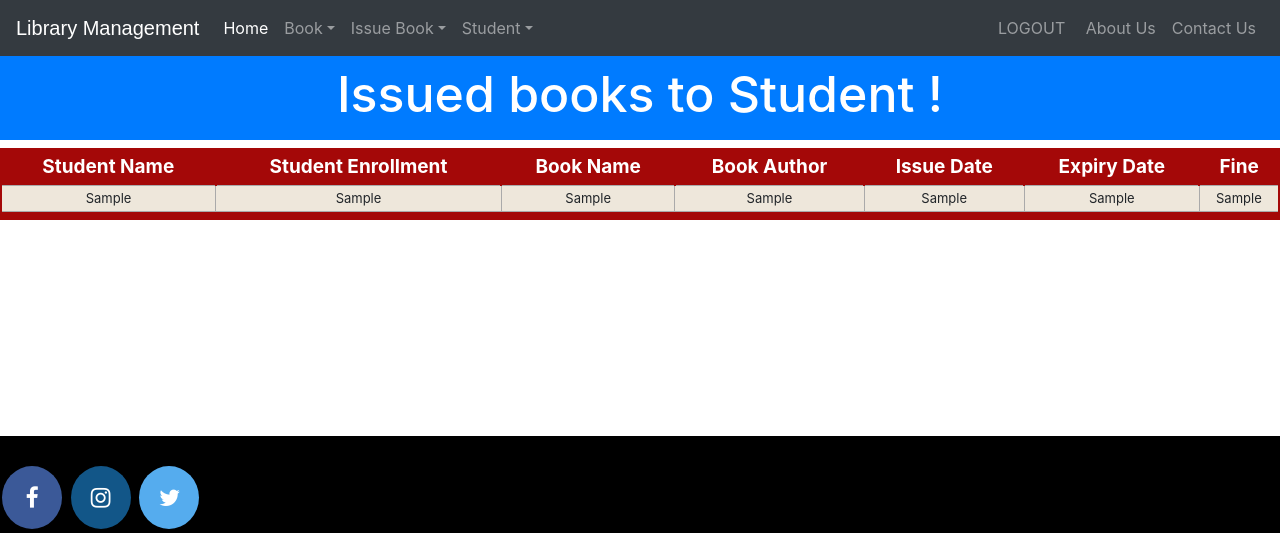
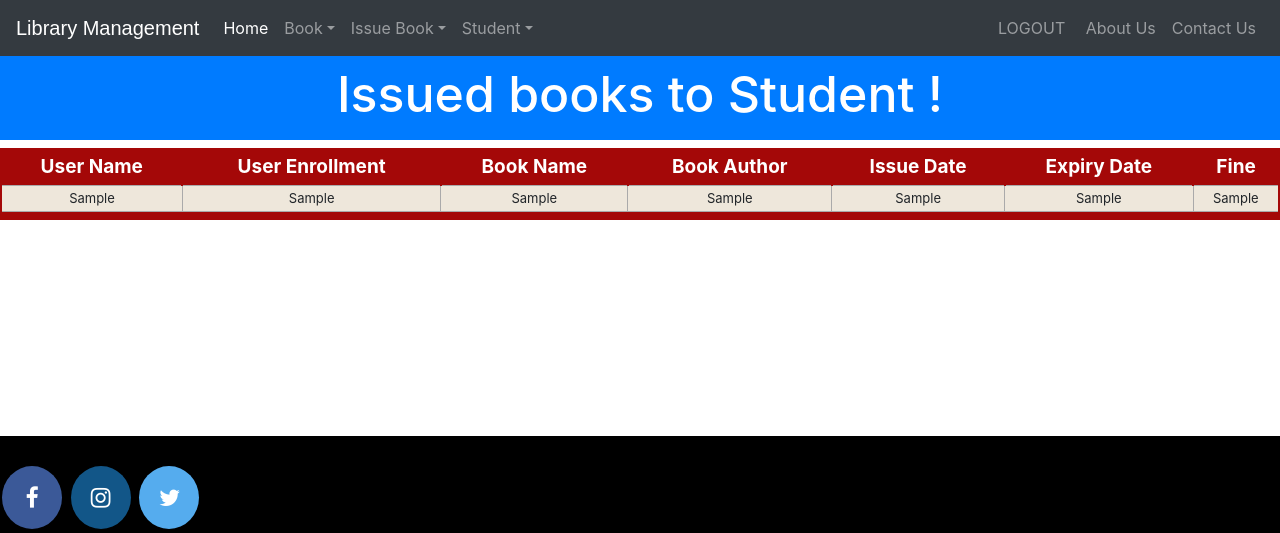
Before and after one commit to Adi-sabastian/library-m, a Django app: template templates/library/viewissuedbook.html in a window 1280 px wide. Shown: the top 533 px of the page. Run offline with Django 3.2, Linux system fonts and the light colour scheme; the template is opened without the code that fills it: most values are stand-ins (such as "Sample title", 1, 10 or a date in 2020); some libraries are stand-ins or nearby versions.

Commit message:
Update viewissuedbook.html

```diff
--- a/templates/library/viewissuedbook.html
+++ b/templates/library/viewissuedbook.html
@@ -66,8 +66,8 @@ border-radius: 5px;
     <table class="redTable">
     <thead>
     <tr>
-    <th>Student Name</th>
-    <th>Student Enrollment</th>
+    <th>User Name</th>
+    <th>User Enrollment</th>
     <th>Book Name</th>
     <th>Book Author</th>
     <th>Issue Date</th>
```
